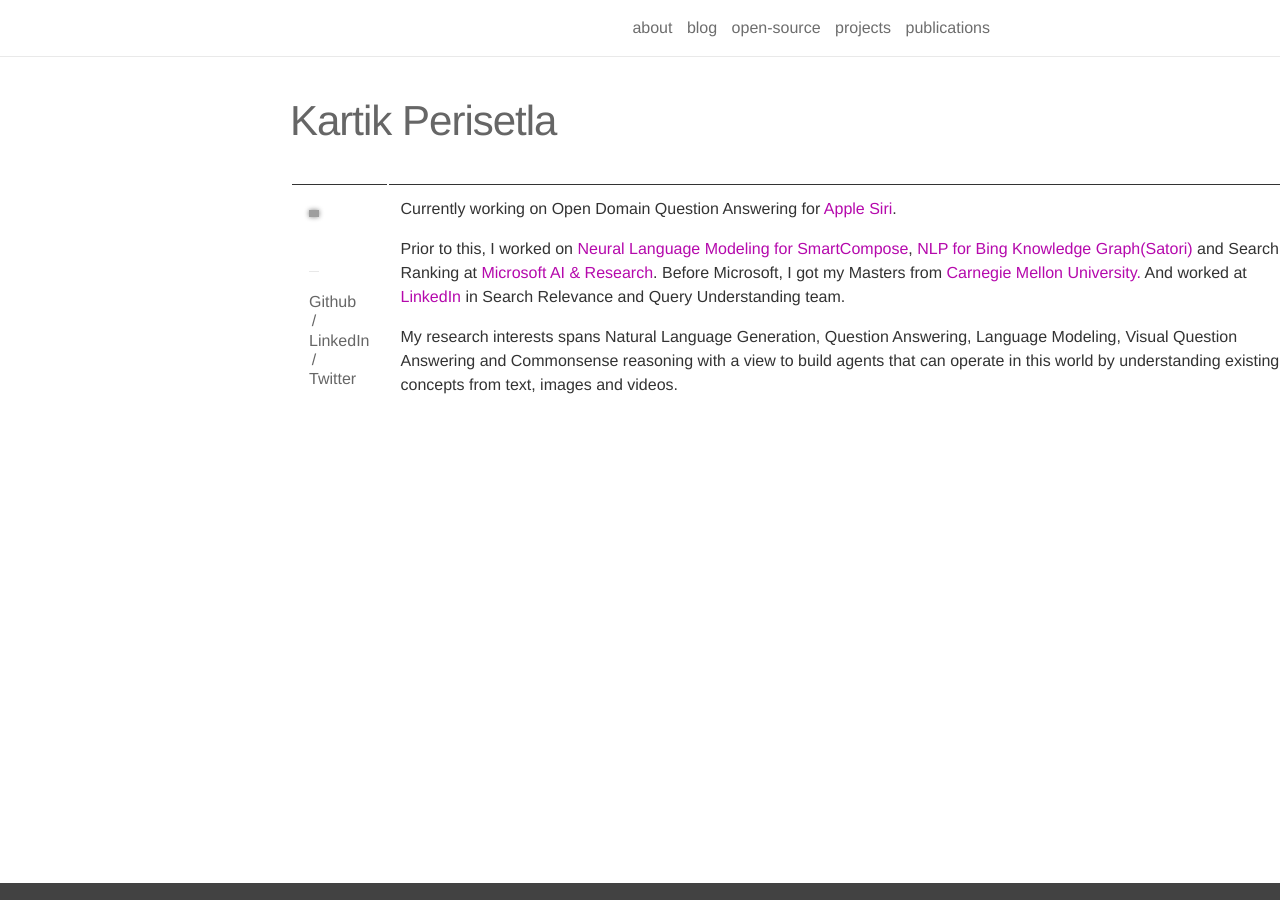
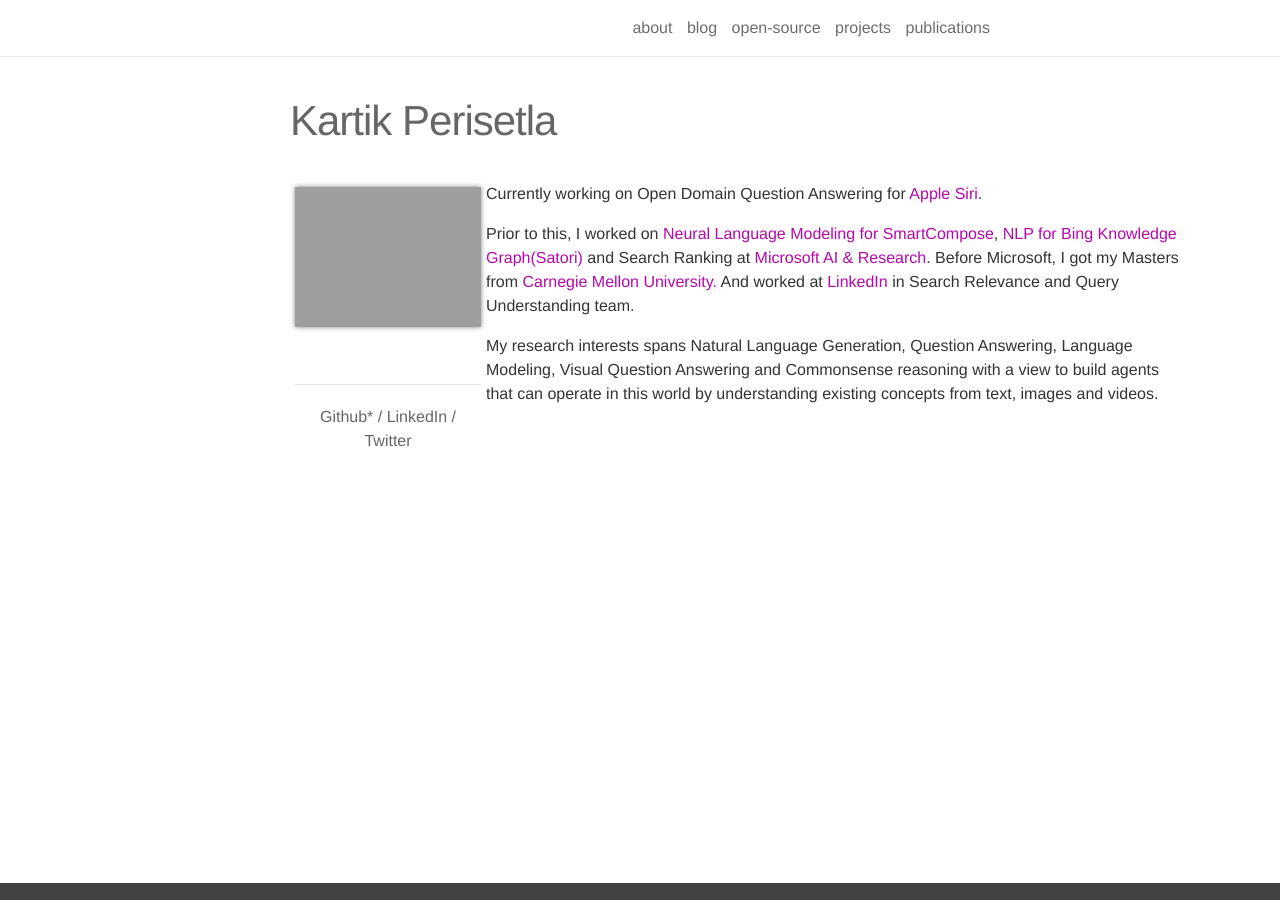
Before and after one commit to kartikperisetla/kartikperisetla.github.io, a Jekyll site: the page built from _pages/about.md, in a window 1280 px wide. Built offline with Jekyll 4.4.1, drawn with Linux system fonts in a browser that asks for light colours; nearby versions of some CDN libraries.

Commit message:
Update about.html

```diff
--- a/_layouts/about.html
+++ b/_layouts/about.html
@@ -1,9 +1,6 @@
 ---
 layout: page
 ---
-<table border="0px">
-  <tr>
-    <td>
 {% if page.profile %}
 <div class="profile col one {{ page.profile.align }}">
   {% if page.profile.image %}
@@ -16,17 +13,12 @@ layout: page
   {% endif %}
   <div class="social" align="center">
     <span>
-      <a href="https://github.com/{{ site.github_username }}" target="_blank" title="GitHub">Github</a>
+      <a href="https://github.com/{{ site.github_username }}" target="_blank" title="GitHub">Github*</a>
       / <a href="https://www.linkedin.com/in/{{ site.linkedin_username }}" target="_blank" title="LinkedIn">LinkedIn</a>
       / <a href="https://twitter.com/{{ site.twitter_username }}" target="_blank" title="Twitter">Twitter</a>
     </span>
   </div>
 </div>
 {% endif %}
-</td>
 
-<td>
 {{ content }}
-</td>
-</tr>
-</table>
```
